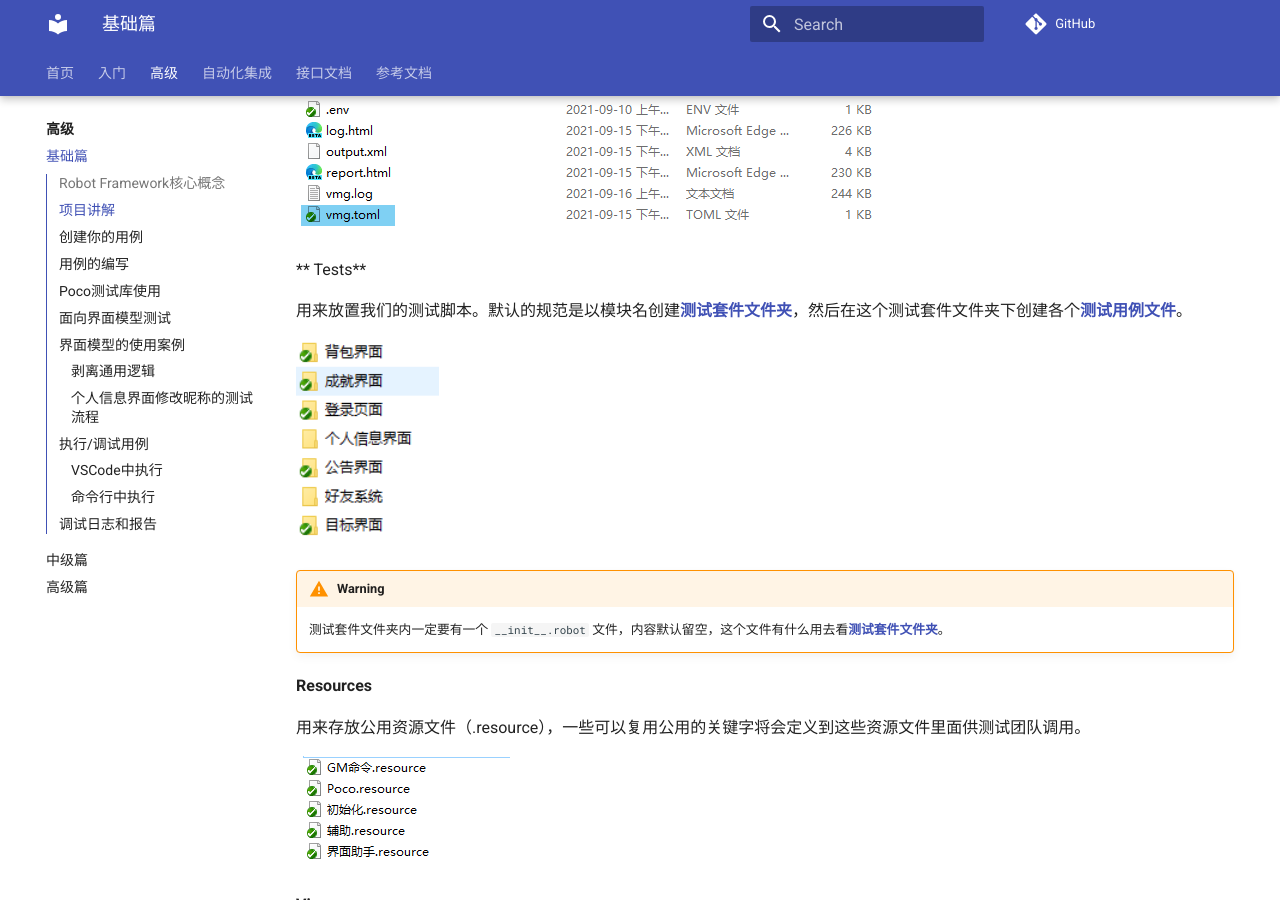
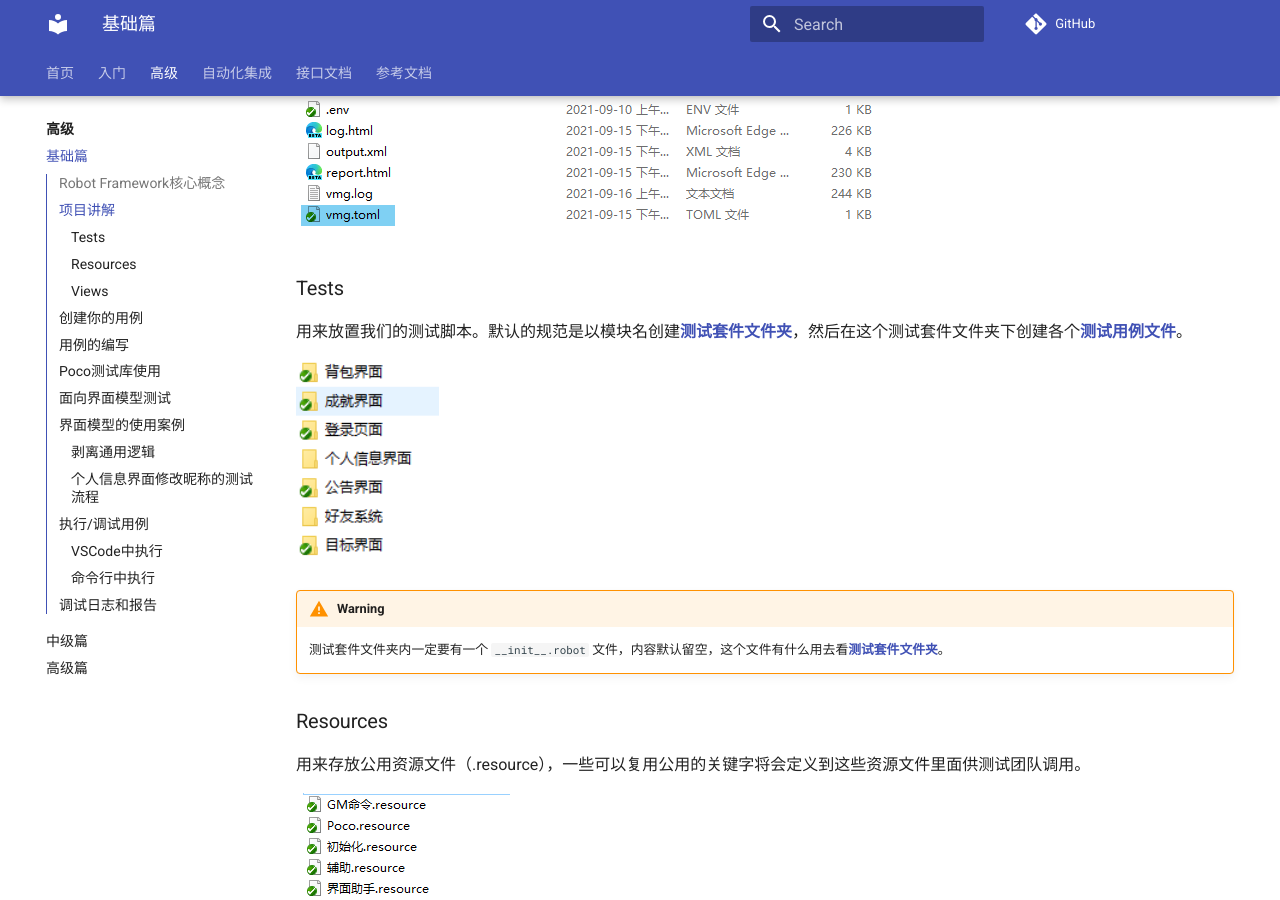
Before and after one commit to kaluluosi/robotframework-airtest, an MkDocs documentation site: the page built from docs/advance/basic.md, in a window 1280 px wide and 900 px high, scrolled down 788 px. Built offline with MkDocs 1.6.1 and Material for MkDocs 9.7.7, drawn with Linux system fonts in a browser that asks for light colours; comment, search, counter and statistics services are not loaded.

Commit message:
修正文档

```diff
--- a/docs/advance/basic.md
+++ b/docs/advance/basic.md
@@ -16,8 +16,7 @@ Robotframeword-Airtest是以Robot Framework为单元测试框架为基础开发
 
 ![](asset/2023-10-21-16-59-32.png)
 
-**
-Tests**
+### Tests
 
 用来放置我们的测试脚本。默认的规范是以模块名创建[**测试套件文件夹**][FileTestCase]，然后在这个测试套件文件夹下创建各个[**测试用例文件**][FileTestCase]。
 
@@ -27,13 +26,13 @@ Tests**
 !!! Warning
     测试套件文件夹内一定要有一个 `__init__.robot` 文件，内容默认留空，这个文件有什么用去看[**测试套件文件夹**][FileTestCase]。
 
-**Resources**
+### Resources
 
 用来存放公用资源文件（.resource），一些可以复用公用的关键字将会定义到这些资源文件里面供测试团队调用。
 
 ![](asset/2023-10-21-17-05-08.png)
 
-**Views**
+### Views
 
 用来存放前端界面资源文件，在[入门/创建项目](../quick_start/1_create_project.md)那一章已经讲过这个目录的作用了。
 
```
Also changed, not shown: 1 other file.
